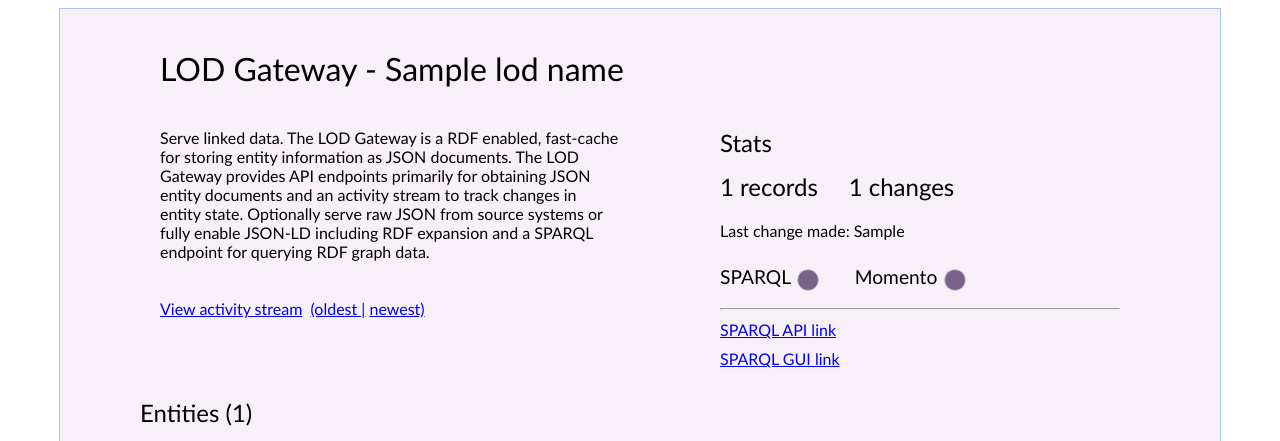
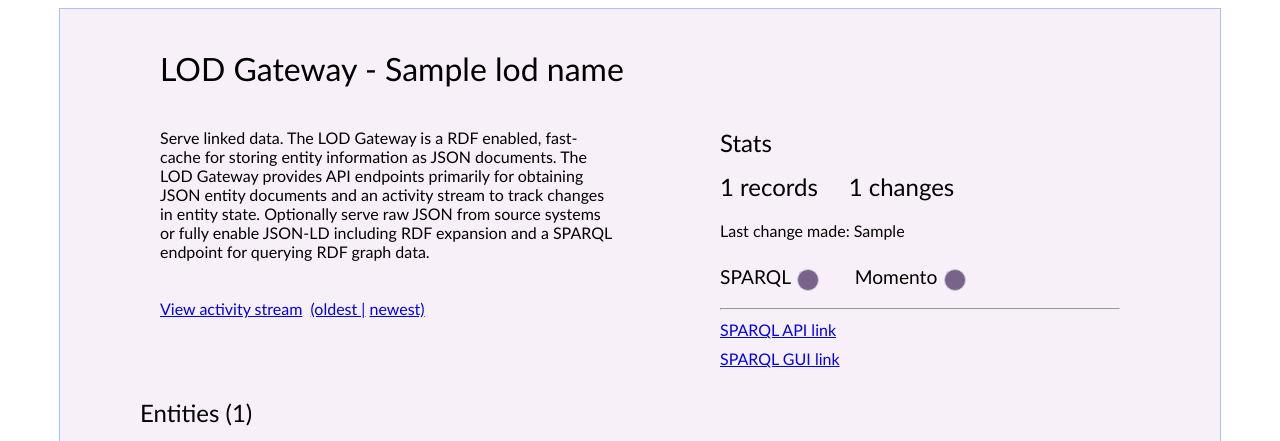
Before and after one commit to thegetty/lod-gateway, a Flask app: template source/web-service/flaskapp/templates/home_page.html in a window 1280 px wide. Shown: the top 441 px of the page. Run offline with Flask 3, Linux system fonts and the light colour scheme; the template is opened without the code that fills it: most values are stand-ins (such as "Sample title", 1, 10 or a date in 2020); some libraries are stand-ins or nearby versions.

Commit message:
small ui adjustment

```diff
--- a/source/web-service/flaskapp/templates/home_page.html
+++ b/source/web-service/flaskapp/templates/home_page.html
@@ -2,7 +2,7 @@
 
 <!DOCTYPE html>
 <html lang="en">
-  <link rel="stylesheet" href="{{ url_for('static', filename='styles.css')}}" />
+  <link rel="stylesheet" href="{{ url_for('static', filename='styles.css') }}" />
 
   <body>
     <div id="div_wrapper">
@@ -10,7 +10,7 @@
 
       <div style="width: 100%; height: 250px; margin-bottom: 40px">
         <div style="width: 50%; float: left; padding: 20px">
-          <div id="div_desc" style="padding-right: 40px">
+          <div id="div_desc" style="padding-right: 45px">
             Serve linked data. The LOD Gateway is a RDF enabled, fast-cache for storing entity information as JSON
             documents. The LOD Gateway provides API endpoints primarily for obtaining JSON entity documents and an
             activity stream to track changes in entity state. Optionally serve raw JSON from source systems or fully
```
